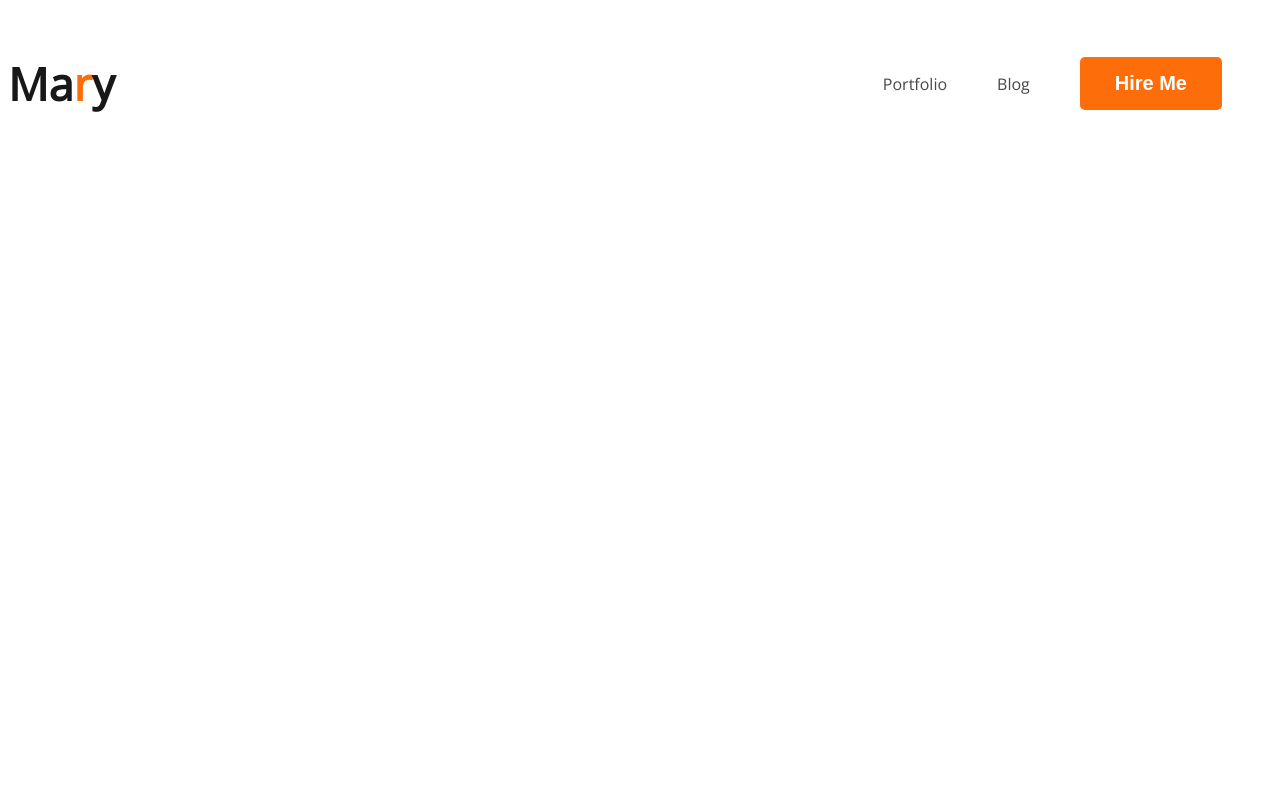
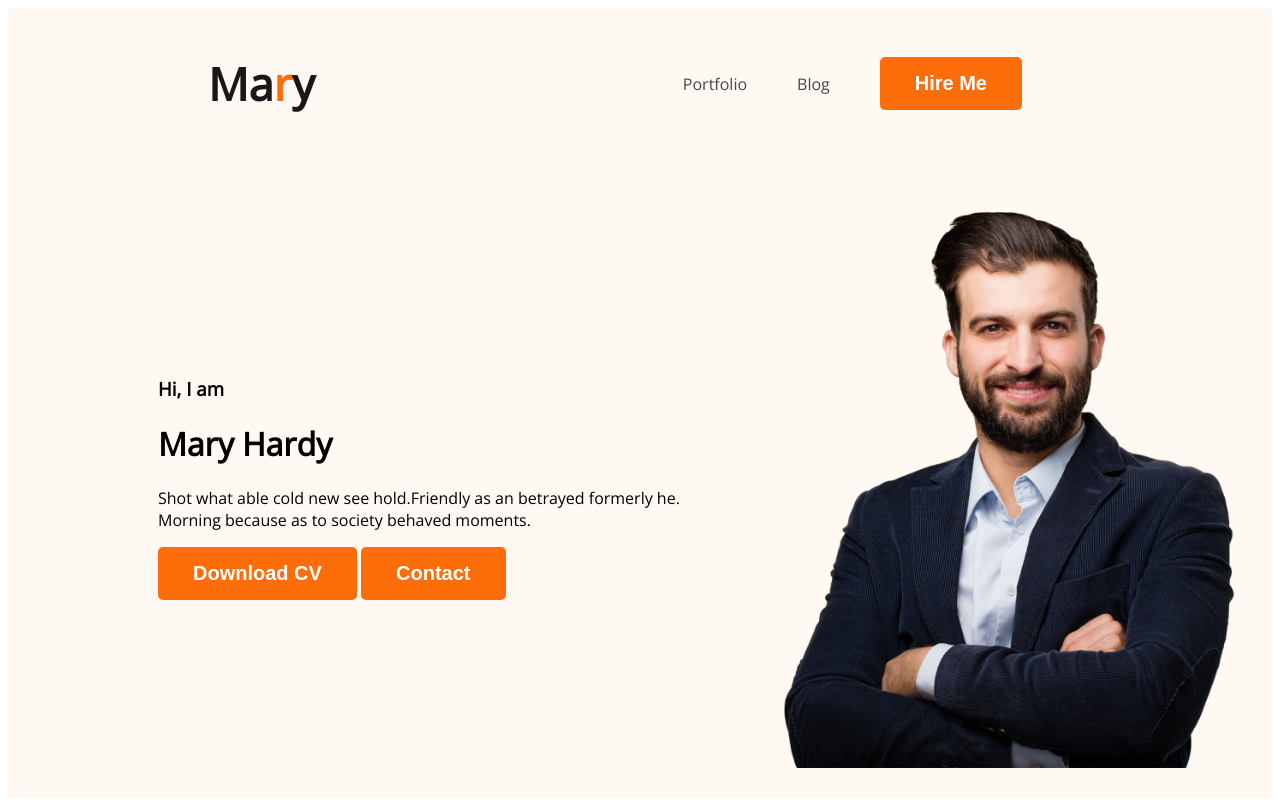
Before and after one commit to Ahasanever/web-developer-protfolio, a plain HTML site: page index.html in a window 1280 px wide. Drawn offline with nearby package versions, Linux system fonts and the light colour scheme.

Commit message:
added picture

```diff
--- a/index.html
+++ b/index.html
@@ -12,7 +12,7 @@
     <title>Document</title>
 </head>
 <body>
-    <header>
+    <header class="header">
         <nav>
             <h3 class="nav-title">Ma<span class="text-primary">r</span>y</h3>
             <ul>
@@ -21,6 +21,18 @@
                 <li><button class="btn-primary">Hire Me</button></li>
             </ul>
         </nav>
+        <div class="banner">
+
+            <div class="banner-content">
+                <h3 class="banner-greeting">Hi, I  am</h3>
+                <h1 class="banner-title">Mary Hardy</h1>
+                <p>Shot what able cold new see hold.Friendly as an betrayed formerly he. Morning because as to society behaved moments.</p>
+                <button class="btn-primary">Download CV</button>
+                <button class="btn-primary">Contact</button>
+
+            </div>
+           <img class="profile-pic" src="images/hardy.png" alt="">
+        </div>
     </header>
 
     <main>
--- a/style.css
+++ b/style.css
@@ -22,6 +22,7 @@ nav {
     display:flex;
     justify-content: space-between;
     align-items: center;
+    margin:0 200px;
 }
 
 .nav-title{
@@ -47,3 +48,23 @@ nav a{
     text-decoration: none;
     color:#474747;
 }
+
+
+/* ----header style----- */
+
+.header{
+    background-color:#FFF8F3 ;
+}
+
+
+
+/* -----div banner---- */
+.banner{
+    padding: 30px 30px 30px 150px;
+    display: flex;
+    align-items: center;
+}
+
+.banner .profile-pic{
+    width:500px;
+}
```
